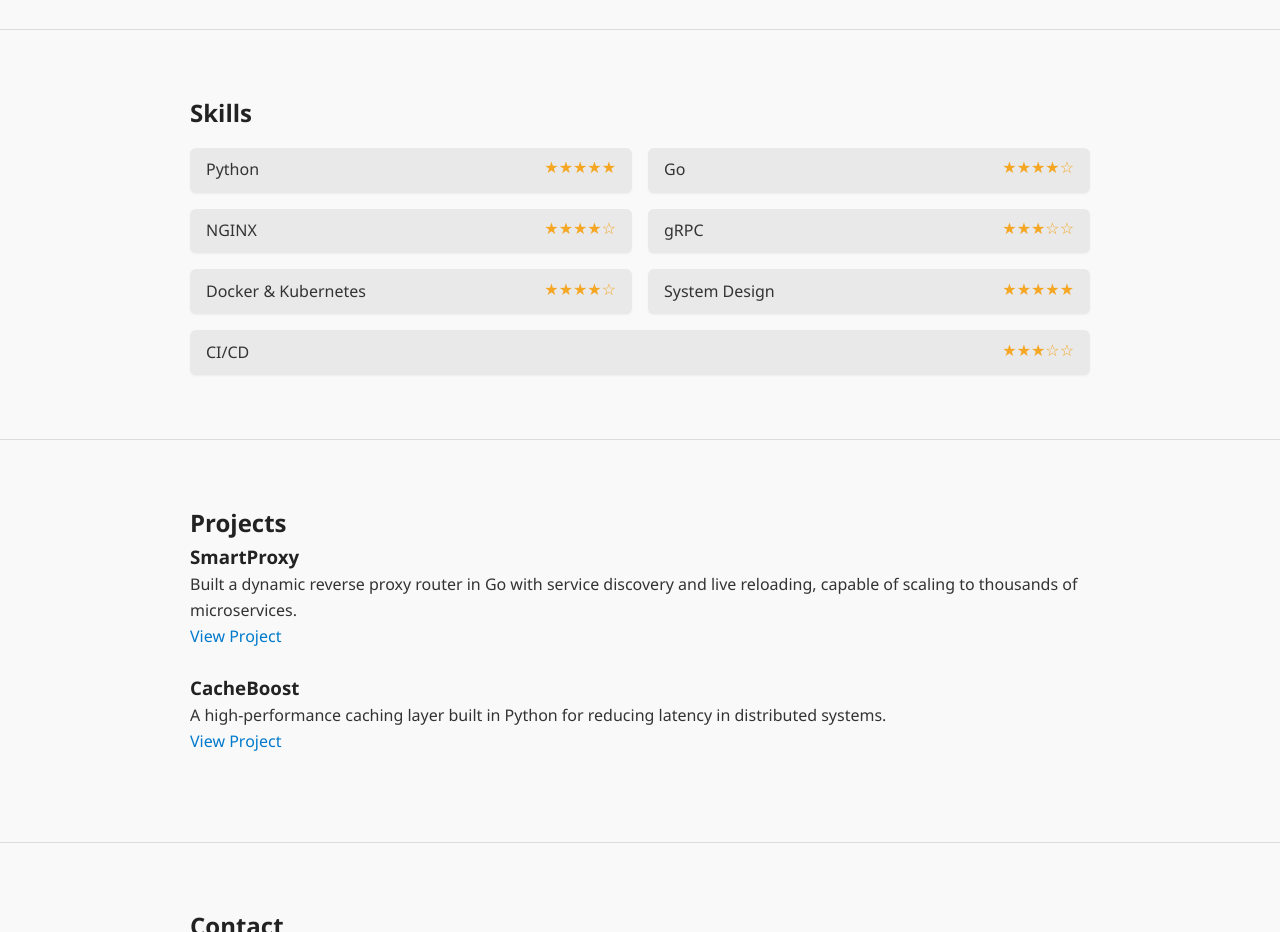
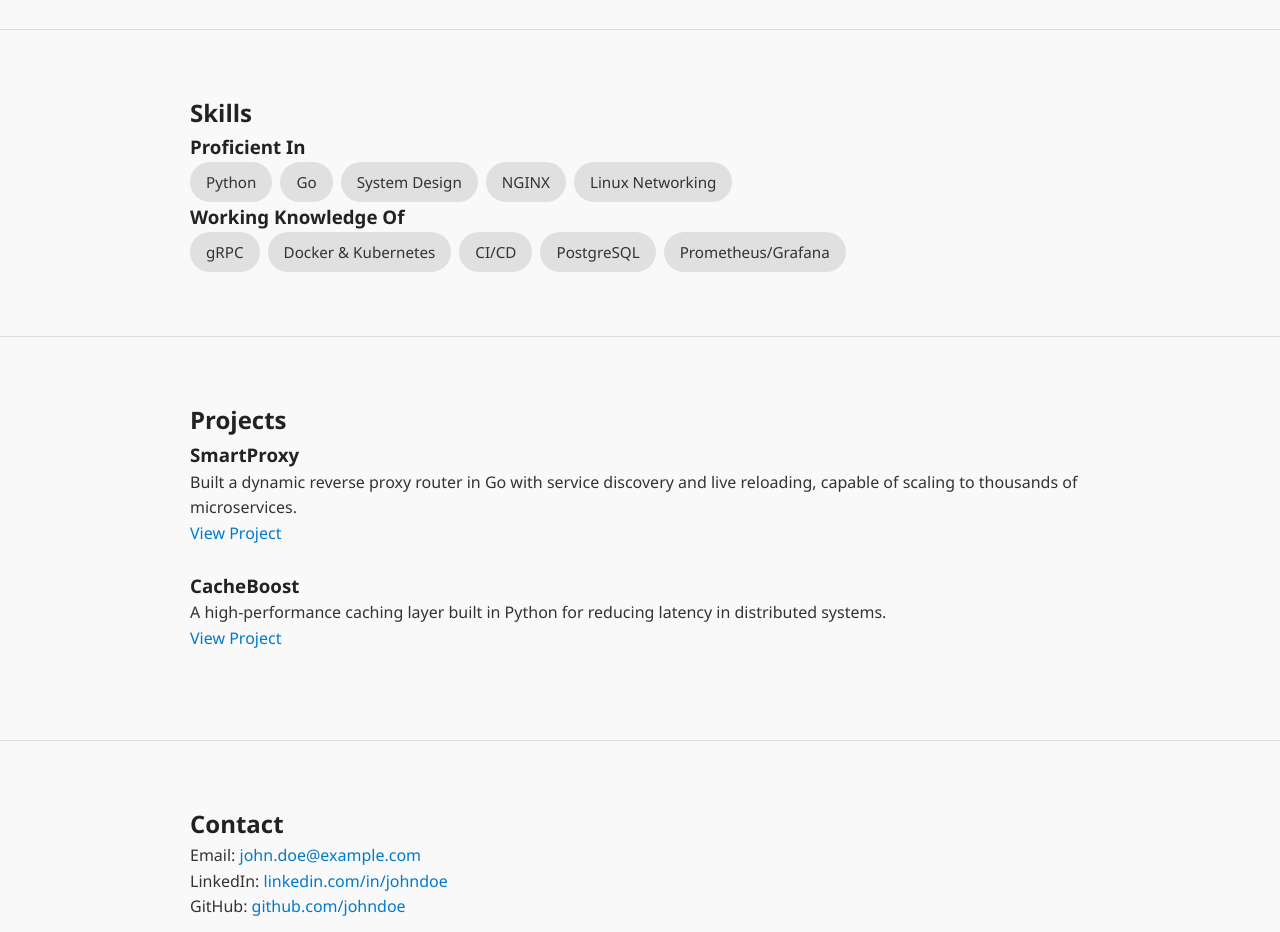
Before and after one commit to Sherry3/resume1, a plain HTML site: page index.html in a window 1280 px wide. Shown: the part 1007-1939 px from the top of the page. Drawn offline with Linux system fonts and the light colour scheme.

Commit message:
Update index.html

```diff
--- a/index.html
+++ b/index.html
@@ -52,36 +52,24 @@
   <section class="skills">
     <div class="container">
       <h2>Skills</h2>
-      <div class="skills-rated">
-        <div class="skill">
-          <span>Python</span>
-          <span class="stars">★★★★★</span>
-        </div>
-        <div class="skill">
-          <span>Go</span>
-          <span class="stars">★★★★☆</span>
-        </div>
-        <div class="skill">
-          <span>NGINX</span>
-          <span class="stars">★★★★☆</span>
-        </div>
-        <div class="skill">
-          <span>gRPC</span>
-          <span class="stars">★★★☆☆</span>
-        </div>
-        <div class="skill">
-          <span>Docker & Kubernetes</span>
-          <span class="stars">★★★★☆</span>
-        </div>
-        <div class="skill">
-          <span>System Design</span>
-          <span class="stars">★★★★★</span>
-        </div>
-        <div class="skill">
-          <span>CI/CD</span>
-          <span class="stars">★★★☆☆</span>
-        </div>
-      </div>
+
+      <h3>Proficient In</h3>
+      <ul class="skill-list">
+        <li>Python</li>
+        <li>Go</li>
+        <li>System Design</li>
+        <li>NGINX</li>
+        <li>Linux Networking</li>
+      </ul>
+
+      <h3>Working Knowledge Of</h3>
+      <ul class="skill-list">
+        <li>gRPC</li>
+        <li>Docker & Kubernetes</li>
+        <li>CI/CD</li>
+        <li>PostgreSQL</li>
+        <li>Prometheus/Grafana</li>
+      </ul>
     </div>
   </section>
 
```
